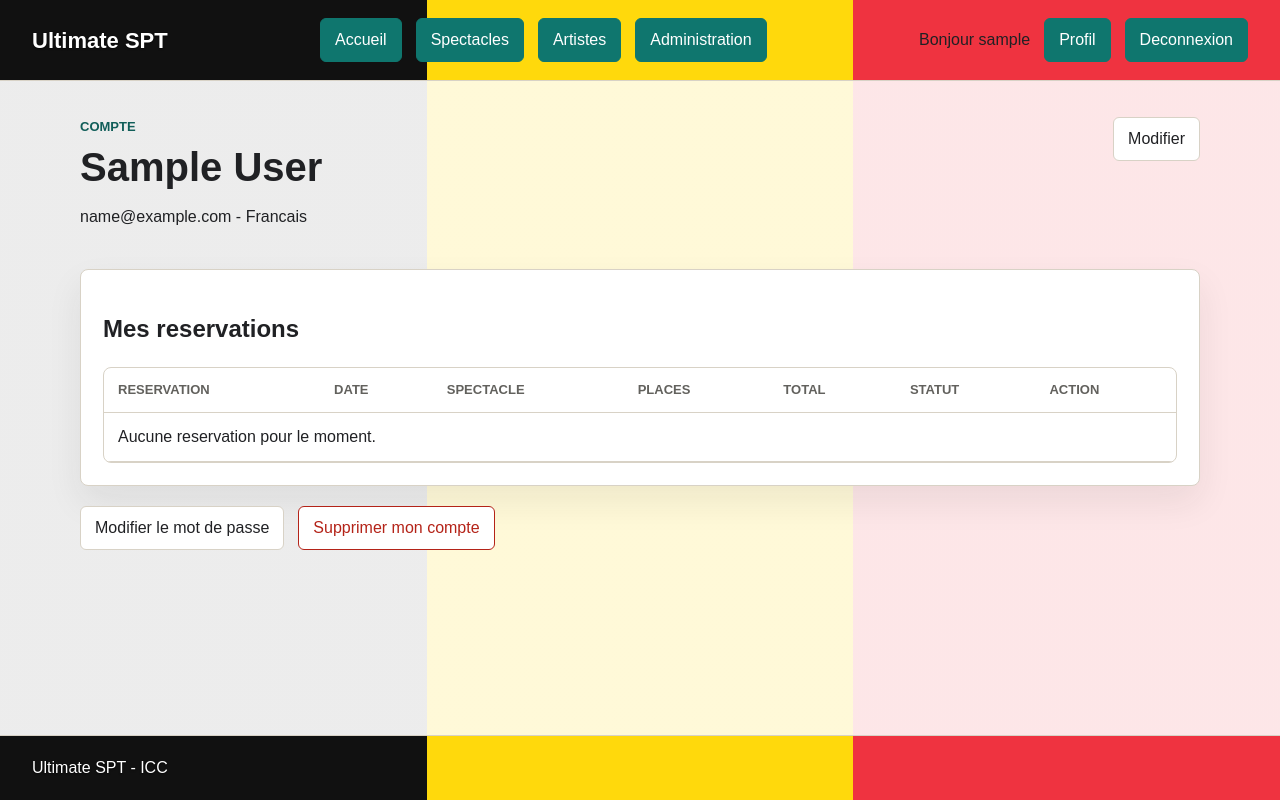
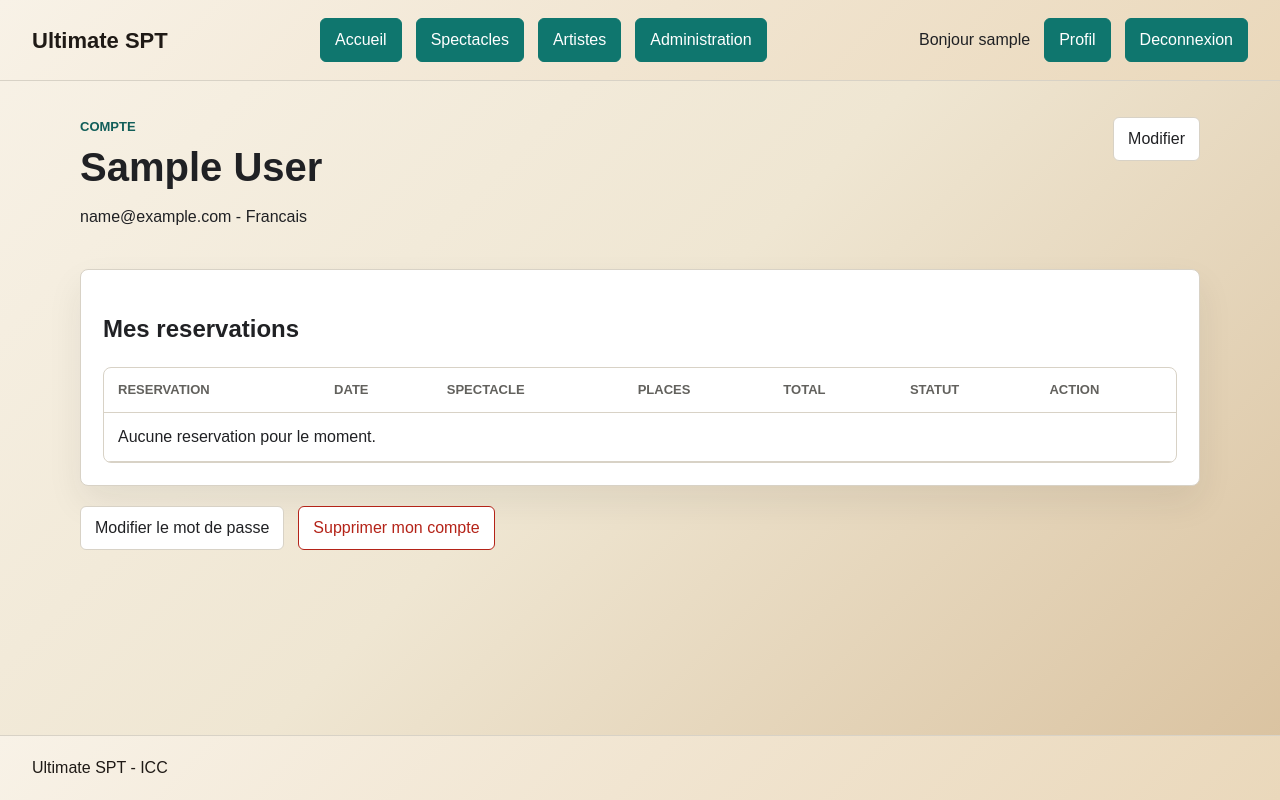
Before and after one commit to Dimson4448/reservationsDjango, a Django app: page /accounts/profile/ in a window 1280 px wide. Run offline with Django 5.2, Linux system fonts and the light colour scheme; the visitor is signed in with stand-in values (Sample User, id 1); data comes from the database, SQL or seed files in the repository; data that the repository does not hold is empty; parts of the project's set-up code (start-up, migrations or seed data) failed here and were passed over.

Commit message:
Use subtle Belgian inspired backgrounds

```diff
--- a/catalogue/static/catalogue/css/app.css
+++ b/catalogue/static/catalogue/css/app.css
@@ -1,9 +1,10 @@
 :root {
     color-scheme: light;
-    --belgian-black: #111111;
-    --belgian-yellow: #ffd90c;
-    --belgian-red: #ef3340;
-    --bg: linear-gradient(90deg, rgba(17, 17, 17, 0.08) 0 33.33%, rgba(255, 217, 12, 0.16) 33.33% 66.66%, rgba(239, 51, 64, 0.12) 66.66% 100%);
+    --belgian-bg: #efe6d2;
+    --belgian-surface: #f8f2e7;
+    --belgian-surface-strong: #ead8bb;
+    --belgian-ink: #1f1a16;
+    --bg: linear-gradient(135deg, #f8f2e7 0%, #efe6d2 48%, #d9c19e 100%);
     --surface: #ffffff;
     --surface-muted: #ece8df;
     --text: #202124;
@@ -48,15 +49,14 @@ a:hover {
     gap: 24px;
     align-items: center;
     padding: 18px 32px;
-    background: linear-gradient(90deg, var(--belgian-black) 0 33.33%, var(--belgian-yellow) 33.33% 66.66%, var(--belgian-red) 66.66% 100%);
+    background: linear-gradient(135deg, var(--belgian-surface) 0%, var(--belgian-surface-strong) 100%);
     border-bottom: 1px solid var(--line);
 }
 
 .brand {
-    color: #fff;
+    color: var(--belgian-ink);
     font-size: 22px;
     font-weight: 700;
-    text-shadow: 0 1px 2px rgba(0, 0, 0, 0.65);
 }
 
 .main-nav,
@@ -90,10 +90,9 @@ a:hover {
 
 .site-footer {
     padding: 20px 32px;
-    color: #fff;
-    background: linear-gradient(90deg, var(--belgian-black) 0 33.33%, var(--belgian-yellow) 33.33% 66.66%, var(--belgian-red) 66.66% 100%);
+    color: var(--belgian-ink);
+    background: linear-gradient(135deg, var(--belgian-surface) 0%, var(--belgian-surface-strong) 100%);
     border-top: 1px solid var(--line);
-    text-shadow: 0 1px 2px rgba(0, 0, 0, 0.65);
 }
 
 .home-page {
@@ -108,11 +107,11 @@ a:hover {
 }
 
 .home-page .site-header {
-    background: linear-gradient(90deg, var(--belgian-black) 0 33.33%, var(--belgian-yellow) 33.33% 66.66%, var(--belgian-red) 66.66% 100%);
+    background: linear-gradient(135deg, rgba(248, 242, 231, 0.94) 0%, rgba(234, 216, 187, 0.94) 100%);
 }
 
 .home-page .site-footer {
-    background: linear-gradient(90deg, var(--belgian-black) 0 33.33%, var(--belgian-yellow) 33.33% 66.66%, var(--belgian-red) 66.66% 100%);
+    background: linear-gradient(135deg, rgba(248, 242, 231, 0.94) 0%, rgba(234, 216, 187, 0.94) 100%);
 }
 
 .hero {
```
